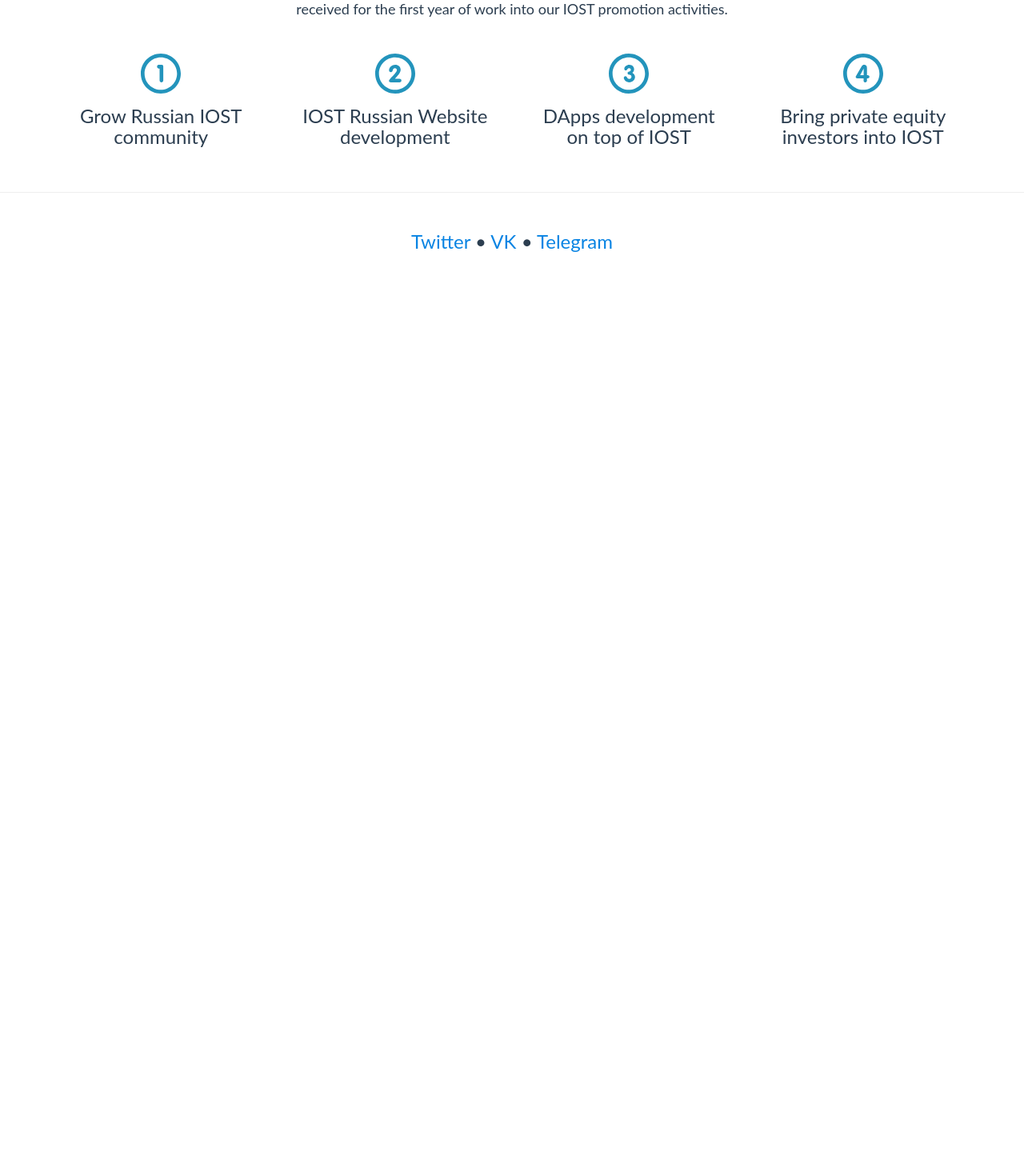
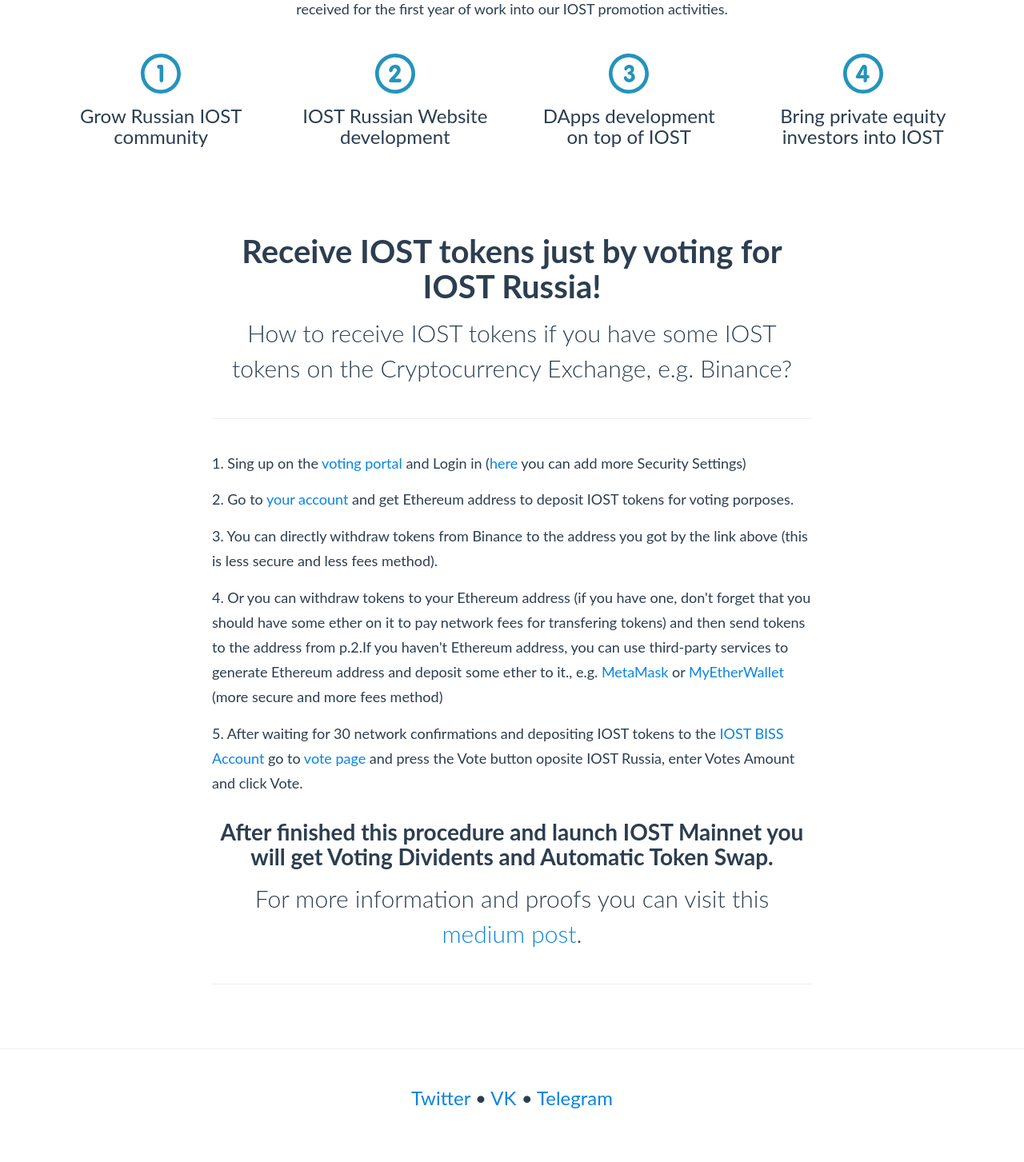
Before and after one commit to roleengineer/iost_russia, a Django app: page /dev/ in a window 1280 px wide. Shown: the part 879-2332 px from the top of the page at 80% size. Before the commit the page ends 1194 px from the top, so only its background shows below. Run offline with Django 3.2, Linux system fonts and the light colour scheme; some libraries are stand-ins or nearby versions.

Commit message:
add instruction

```diff
--- a/dev/templates/dev/includes/binance_instruction_en.html
+++ b/dev/templates/dev/includes/binance_instruction_en.html
@@ -1,3 +1,32 @@
 {% block content %}
+{% load static %}
+<br>
+<br>
+<div class="row" id="instruction">
+  <div class="col-lg-8 col-lg-offset-2 col-md-10 col-md-offset-1 col-sm-12 col-xs-12" style="text-align: center;">
+    <h3>Receive IOST tokens just by voting for IOST Russia!</h3>
+    <p class="lead" style="margin-bottom: 20px;">How to receive IOST tokens if you have some IOST tokens on the Cryptocurrency Exchange, e.g. Binance? </p>
+    <hr style="margin: 40px 0;">
+  </div>
+  <div class="col-lg-8 col-lg-offset-2 col-md-10 col-md-offset-1 col-sm-12 col-xs-12" style="text-align: left;">
+    <p>1. Sing up on the <a href="https://iost.biss.com/#/register">voting portal</a>  and
+       Login in (<a href="https://www.biss.com/#/userHome">here</a> you can add more Security Settings)</p>
+    <p>2. Go to <a href="https://iost.biss.com/#/account">your account</a> and get
+      Ethereum address to deposit IOST tokens for voting porposes.</p>
+    <p>3. You can directly withdraw tokens from Binance to the address you got by the link above
+       (this is less secure and less fees method).</p>
+    <p>4. Or you can withdraw tokens to your Ethereum address (if you have one, don't forget
+       that you should have some ether on it to pay network fees for transfering tokens) and
+        then send tokens to the address from p.2.If you haven't Ethereum address, you can use
+        third-party services to generate Ethereum address and deposit some ether to it., e.g. <a href="https://metamask.io/">MetaMask</a> or <a href="https://www.myetherwallet.com/">MyEtherWallet</a> (more secure and more fees method)</p>
+    <p>5. After waiting for 30 network confirmations and depositing IOST tokens
+      to the <a href="https://iost.biss.com/#/account"> IOST BISS Account</a> go to <a href="https://iost.biss.com/#/vote"> vote page</a> and press the Vote button oposite IOST Russia, enter Votes Amount and click Vote.</p>
+  </div>
+  <div class="col-lg-8 col-lg-offset-2 col-md-10 col-md-offset-1 col-sm-12 col-xs-12" style="text-align: center;">
+    <h5>After finished this procedure and launch IOST Mainnet you will get Voting Dividents and Automatic Token Swap.</h5>
+    <p class="lead" style="margin-bottom: 20px;">For more information and proofs you can visit this <a href="https://medium.com/iost/iost-voter-guide-why-you-should-vote-for-nodes-ef47c7e3303b"> medium post</a>.</p>
+    <hr style="margin: 40px 0;">
+  </div>
+</div>
 
 {% endblock %}
```
